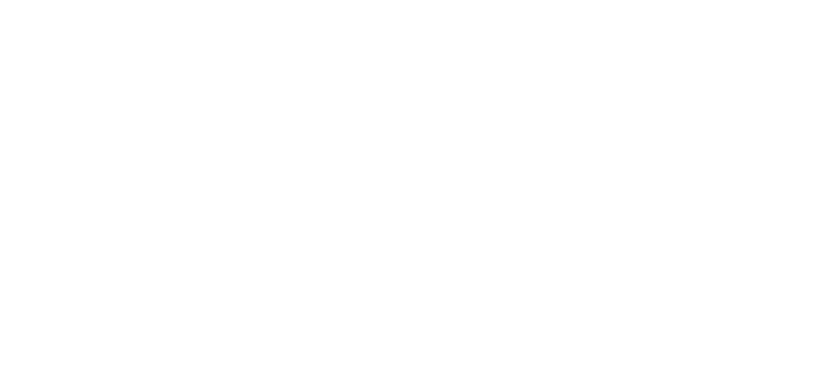
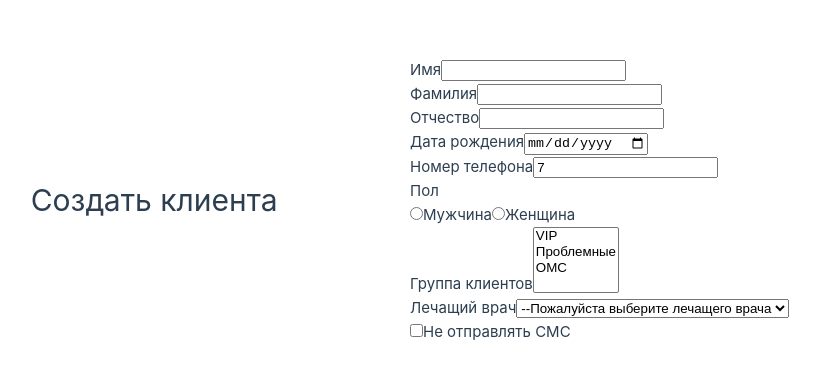
Before and after one commit to NikitaLejnev/med-client-form, a Vue app: page / in a window 1280 px wide. Shown: the part 199-576 px from the top of the page, without its empty margins (230-1050 px from the left). Built offline with nearby package versions, Linux system fonts and the light colour scheme.

Commit message:
Add form fields

```diff
--- a/src/App.vue
+++ b/src/App.vue
@@ -3,14 +3,63 @@
 
 <template>
   <header>
+    <h1>Создать клиента</h1>
   </header>
 
   <main>
+    <div class="field">
+      <label for="first-name">Имя</label>
+      <input type="text" id="first-name" name="first-name" spellcheck="false" required />
+    </div>
+    <div class="field">
+      <label for="last-name">Фамилия</label>
+      <input type="text" id="last-name" name="last-name" spellcheck="false" required />
+    </div>
+    <div class="field">
+      <label for="patronym">Отчество</label>
+      <input type="text" id="patronym" name="patronym" spellcheck="false" />
+    </div>
+    <div class="field">
+      <label for="birth-date">Дата рождения</label>
+      <input type="date" id="birth-date" name="birth-date" required />
+    </div>
+    <div class="field">
+      <label for="phone">Номер телефона</label>
+      <input type="tel" value="7" id="phone" name="phone" required />
+    </div>
+    <div class="field">
+      <p>Пол</p>
+      <input type="radio" id="male" name="gender" value="male" />
+      <label for="male">Мужчина</label>
+      <input type="radio" id="female" name="gender" value="female" />
+      <label for="female">Женщина</label>
+    </div>
+    <div class="field">
+      <label for="client-group">Группа клиентов</label>
+      <select id="client-group" name="client-group" multiple required>
+        <option value="vip">VIP</option>
+        <option value="problem">Проблемные</option>
+        <option value="oms">ОМС</option>
+      </select>
+    </div>
+    <div class="field">
+      <label for="doctor">Лечащий врач</label>
+      <select id="doctor" name="doctor">
+        <option value>--Пожалуйста выберите лечащего врача</option>
+        <option value="ivanov">Иванов</option>
+        <option value="zaharov">Захаров</option>
+        <option value="chernysheva">Чернышева</option>
+      </select>
+    </div>
+    <div class="field">
+      <input type="checkbox" id="no-sms" name="no-sms" value="true" />
+      <label for="no-sms">Не отправлять СМС</label>
+    </div>
   </main>
 </template>
 
 <style>
-@import './assets/base.css';
+@import "./assets/base.css";
 
 #app {
   max-width: 1280px;
```
Also changed, not shown: src/components/TextField.vue (+11 -2 lines).
